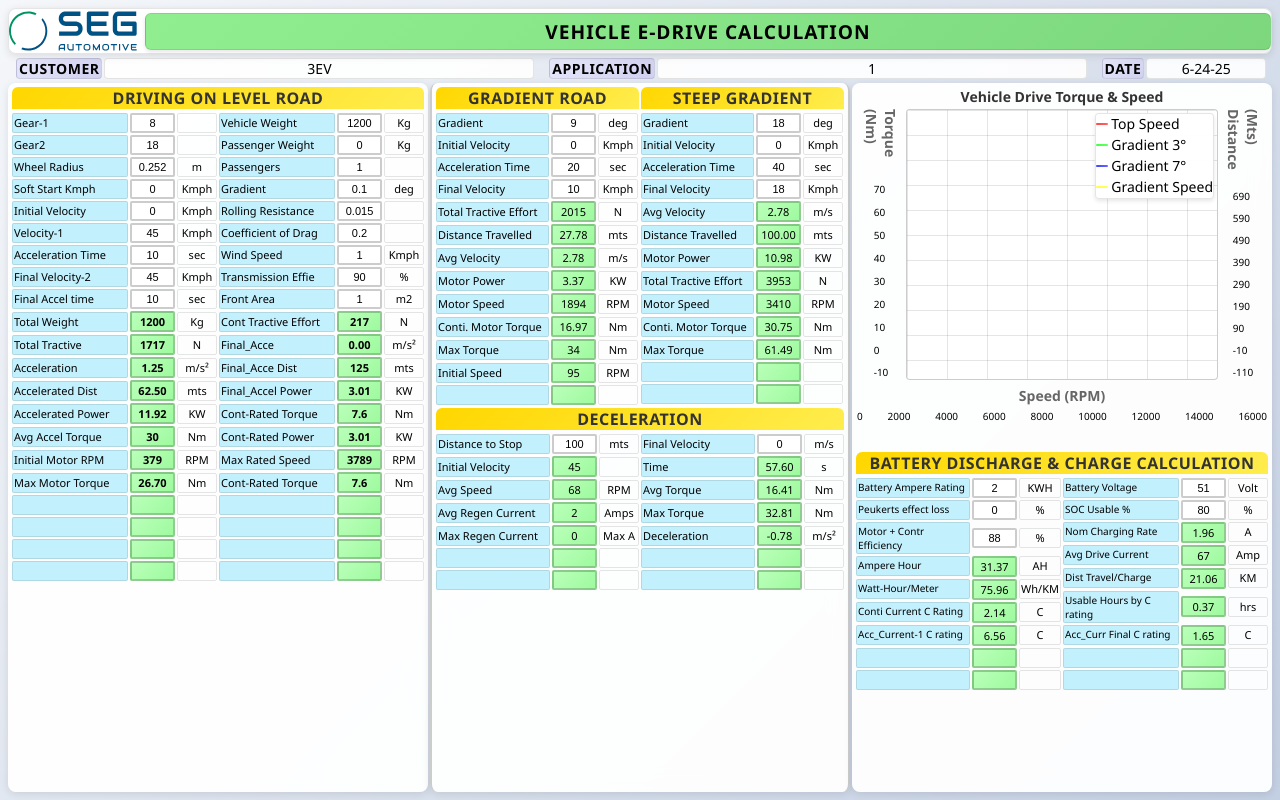
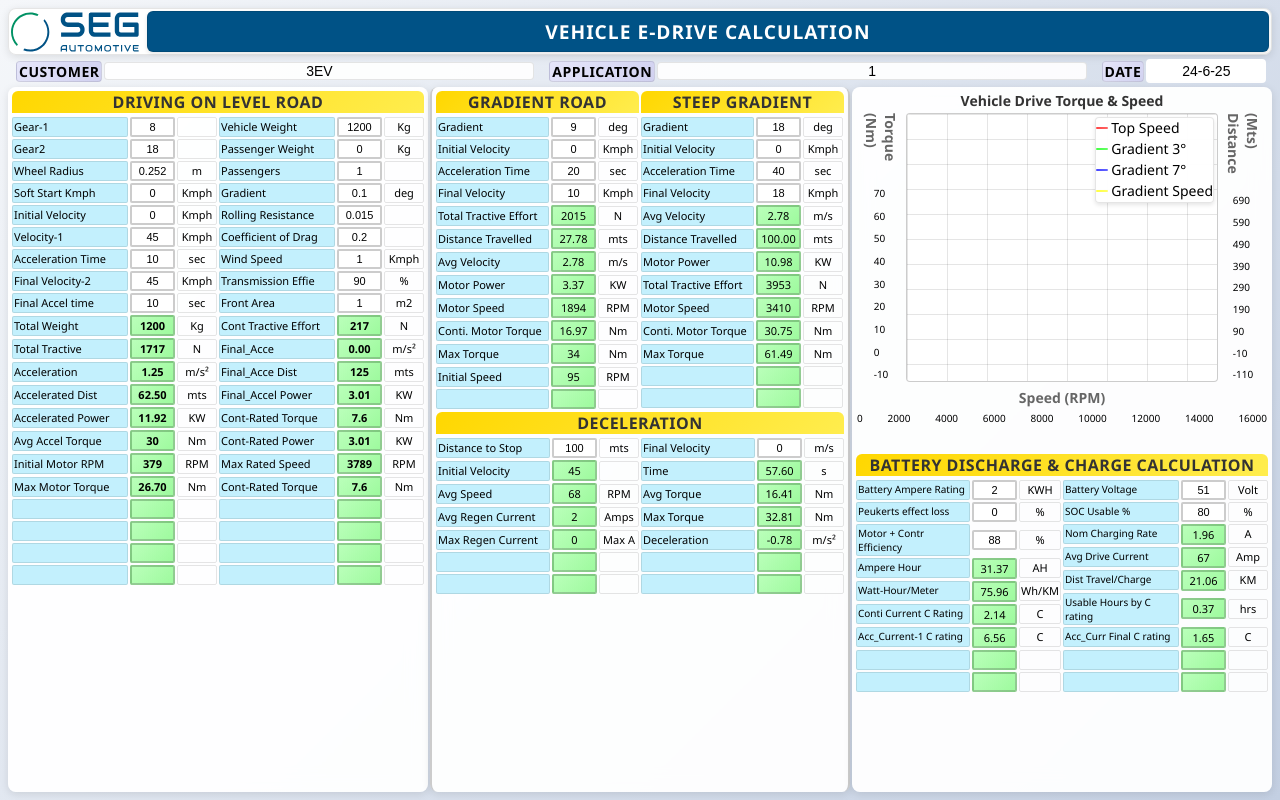
Before and after one commit to maddisagar/Vehicle-E-Drive-Calculation, a Next.js app: page / in a window 1280 px wide. Built offline with nearby package versions, Linux system fonts and the light colour scheme.

Commit message:
Customer Section updated and Calendar feature added

```diff
--- a/components/CustomerSection.css
+++ b/components/CustomerSection.css
@@ -14,6 +14,7 @@
   min-width: 0; /* allow shrinking */
   justify-content: space-between;
   padding: 0 8px;
+  position: relative; /* added for calendar popup positioning */
 }
 
 .field-label {
@@ -41,4 +42,103 @@
 .field-value.date-section {
   min-width: 120px; /* Adjusted for date display */
   text-align: center;
+  background: white;
 }
+
+/* Added styles for date calendar */
+
+.date-button {
+  background: transparent;
+  border: none;
+  cursor: pointer;
+  font-size: 14px;
+  font-weight: 500;
+  padding: 4px 8px;
+  border-radius: 4px;
+  transition: background-color 0.2s ease;
+}
+
+.date-button:hover {
+  background-color: #e6e6fa;
+}
+
+.calendar-popup {
+  position: absolute;
+  top: 100%; /* position below the button */
+  right: 0; /* align right edges to prevent overflow */
+  background: white;
+  border: 1px solid #ccc;
+  box-shadow: 0 4px 8px rgba(0,0,0,0.1);
+  border-radius: 6px;
+  padding: 8px;
+  margin-top: 4px;
+  z-index: 1000;
+  user-select: none;
+  width: max-content; /* fit content width */
+  min-width: 200px; /* minimum width for usability */
+  max-width: 90vw; /* prevent overflow beyond viewport */
+  overflow-x: auto; /* allow horizontal scroll if needed */
+}
+
+.calendar-header {
+  font-weight: 700;
+  font-size: 16px;
+  text-align: center;
+  margin-bottom: 8px;
+}
+
+.calendar-grid {
+  display: grid;
+  grid-template-columns: repeat(7, 32px);
+  gap: 4px;
+  justify-content: center;
+}
+
+.calendar-weekday {
+  font-weight: 600;
+  font-size: 12px;
+  text-align: center;
+  color: #666;
+}
+
+.calendar-day {
+  width: 32px;
+  height: 32px;
+  border: none;
+  background: transparent;
+  cursor: pointer;
+  border-radius: 4px;
+  font-size: 14px;
+  font-weight: 500;
+  transition: background-color 0.2s ease;
+}
+
+.calendar-day:hover:not(:disabled) {
+  background-color: #d1d1f0;
+}
+
+.calendar-day.selected {
+  background-color: #6a5acd;
+  color: white;
+}
+
+.calendar-day:disabled {
+  cursor: default;
+  color: transparent;
+}
+
+.month-nav-button {
+  background: transparent;
+  border: none;
+  cursor: pointer;
+  font-size: 16px;
+  font-weight: 700;
+  padding: 0 8px;
+  color: #6a5acd;
+  user-select: none;
+  transition: color 0.2s ease;
+}
+
+.month-nav-button:hover {
+  color: #483d8b;
+}
--- a/components/CustomerSection.tsx
+++ b/components/CustomerSection.tsx
@@ -1,22 +1,157 @@
 "use client";
 
-import "./CustomerSection.css"
+import React, { useState, useEffect, useRef } from "react";
+import "./CustomerSection.css";
+
+function generateCalendarDays(year: number, month: number) {
+  const days = [];
+  const firstDay = new Date(year, month, 1);
+  const lastDay = new Date(year, month + 1, 0);
+  const firstDayWeekday = firstDay.getDay(); // Sunday=0, Monday=1, ...
+  const totalDays = lastDay.getDate();
+
+  // Fill empty slots before first day
+  for (let i = 0; i < firstDayWeekday; i++) {
+    days.push(null);
+  }
+  // Fill days of the month
+  for (let d = 1; d <= totalDays; d++) {
+    days.push(d);
+  }
+  return days;
+}
 
 export default function CustomerSection() {
+  const [customer, setCustomer] = useState("3EV");
+  const [application, setApplication] = useState("1");
+  const [selectedDate, setSelectedDate] = useState(new Date(2025, 5, 24)); // June 24, 2025 (month 5 zero-based)
+  const [showCalendar, setShowCalendar] = useState(false);
+  const [calendarYear, setCalendarYear] = useState(selectedDate.getFullYear());
+  const [calendarMonth, setCalendarMonth] = useState(selectedDate.getMonth());
+
+  const calendarRef = useRef<HTMLDivElement>(null);
+
+  // Close calendar if clicked outside
+  useEffect(() => {
+    function handleClickOutside(event: MouseEvent) {
+      if (
+        calendarRef.current &&
+        !calendarRef.current.contains(event.target as Node)
+      ) {
+        setShowCalendar(false);
+      }
+    }
+    if (showCalendar) {
+      document.addEventListener("mousedown", handleClickOutside);
+    } else {
+      document.removeEventListener("mousedown", handleClickOutside);
+    }
+    return () => {
+      document.removeEventListener("mousedown", handleClickOutside);
+    };
+  }, [showCalendar]);
+
+  const days = generateCalendarDays(calendarYear, calendarMonth);
+
+  function handleDateClick(day: number | null) {
+    if (day === null) return;
+    const newDate = new Date(calendarYear, calendarMonth, day);
+    setSelectedDate(newDate);
+    setShowCalendar(false);
+  }
+
+  function formatDate(date: Date) {
+    // Format as M-D-YY
+    const d = date.getDate();
+    const m = date.getMonth() + 1;
+    const y = date.getFullYear() % 100;
+    return `${d}-${m}-${y}`;
+  }
+
+  function handlePrevMonth() {
+    if (calendarMonth === 0) {
+      setCalendarMonth(11);
+      setCalendarYear(calendarYear - 1);
+    } else {
+      setCalendarMonth(calendarMonth - 1);
+    }
+  }
+
+  function handleNextMonth() {
+    if (calendarMonth === 11) {
+      setCalendarMonth(0);
+      setCalendarYear(calendarYear + 1);
+    } else {
+      setCalendarMonth(calendarMonth + 1);
+    }
+  }
+
   return (
     <div className="customer-section-wrapper">
       <div className="customer-section">
         <div className="customer-field">
-          <span className="field-label">Customer</span>
-          <span className="field-value">3EV</span>
+          <label className="field-label" htmlFor="customer-input">Customer</label>
+          <input
+            id="customer-input"
+            className="field-value input-field"
+            type="text"
+            value={customer}
+            onChange={(e) => setCustomer(e.target.value)}
+          />
         </div>
         <div className="customer-field">
-          <span className="field-label">Application</span>
-          <span className="field-value">1</span>
+          <label className="field-label" htmlFor="application-input">Application</label>
+          <input
+            id="application-input"
+            className="field-value input-field"
+            type="text"
+            value={application}
+            onChange={(e) => setApplication(e.target.value)}
+          />
         </div>
         <div className="customer-field">
           <span className="field-label">Date</span>
-          <span className="field-value  date-section">6-24-25</span>
+          <button
+            className="field-value date-section date-button"
+            onClick={() => setShowCalendar(!showCalendar)}
+            aria-label="Select date"
+          >
+            {formatDate(selectedDate)}
+          </button>
+          {showCalendar && (
+            <div className="calendar-popup" ref={calendarRef}>
+              <div className="calendar-header">
+                <button className="month-nav-button" onClick={handlePrevMonth} aria-label="Previous month">{'<'}</button>
+                <span>{new Date(calendarYear, calendarMonth).toLocaleString("default", { month: "long", year: "numeric" })}</span>
+                <button className="month-nav-button" onClick={handleNextMonth} aria-label="Next month">{'>'}</button>
+              </div>
+              <div className="calendar-grid">
+                <div className="calendar-weekday">Sun</div>
+                <div className="calendar-weekday">Mon</div>
+                <div className="calendar-weekday">Tue</div>
+                <div className="calendar-weekday">Wed</div>
+                <div className="calendar-weekday">Thu</div>
+                <div className="calendar-weekday">Fri</div>
+                <div className="calendar-weekday">Sat</div>
+                {days.map((day, idx) => (
+                  <button
+                    key={idx}
+                    className={`calendar-day ${
+                      day === selectedDate.getDate() &&
+                      calendarYear === selectedDate.getFullYear() &&
+                      calendarMonth === selectedDate.getMonth()
+                        ? "selected"
+                        : ""
+                    }`}
+                    onClick={() => handleDateClick(day)}
+                    disabled={day === null}
+                  >
+                    {day || ""}
+                  </button>
+                ))}
+              </div>
+            </div>
+          )}
         </div>
       </div>
     </div>
--- a/components/Header.css
+++ b/components/Header.css
@@ -4,7 +4,7 @@
   background: rgba(255, 255, 255, 0.95);
   border: 1px solid rgba(0, 0, 0, 0.1);
   border-radius: 8px;
-  padding: 2px 0px;
+  padding: 2px 2px;
   margin-bottom: 4px;
   box-shadow: 0 2px 8px rgba(0, 0, 0, 0.1);
   backdrop-filter: blur(10px);
@@ -20,37 +20,17 @@
   gap: 4px;
 }
 
-.seg-circle {
-  width: 32px;
-  height: 32px;
-  border-radius: 50%;
-  border: 2px solid #4169e1;
-  display: flex;
-  align-items: center;
-  justify-content: center;
-  font-weight: 700;
-  color: #4169e1;
-  font-size: 14px;
-  background: rgba(255, 255, 255, 0.9);
-}
-
-.seg-text {
-  color: #4169e1;
-  font-weight: 600;
-  font-size: 14px;
-  letter-spacing: 0.5px;
-}
-
 .title-section {
   flex: 1;
 }
 
 .title-section h1 {
-  background: linear-gradient(135deg, #90ee90 0%, #7dd87d 100%);
-  color: #000000;
+  /* background: linear-gradient(135deg, #90ee90 0%, #7dd87d 100%); */
+  background: #005286;
+  color: #ffffff;
   font-weight: 700;
   text-align: center;
-  padding: 4px 0px;
+  padding: 6px 0px;
   margin: 0;
   border: 1px solid rgba(0, 0, 0, 0.1);
   border-radius: 6px;
```
Also changed, not shown: 1 other file (tests, documents, lock files or other folders).
